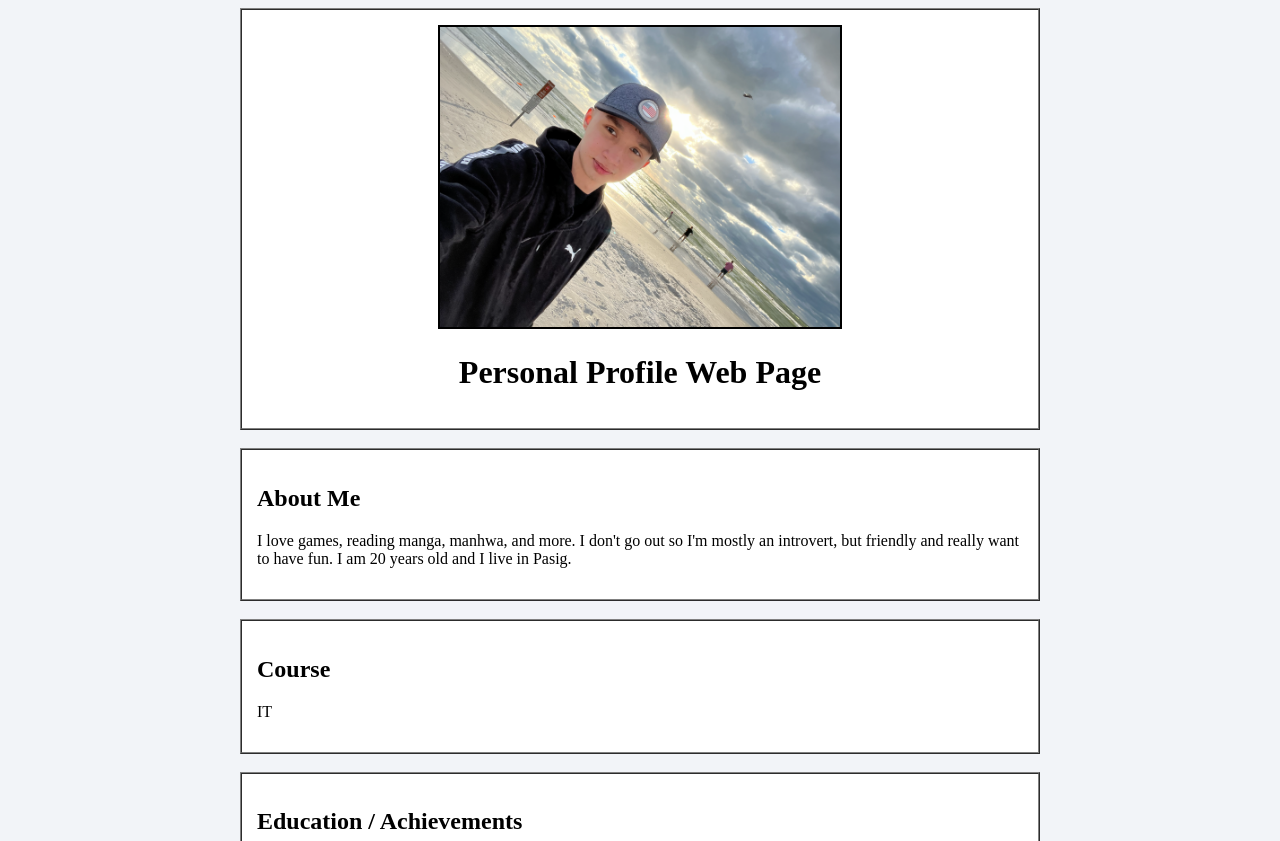
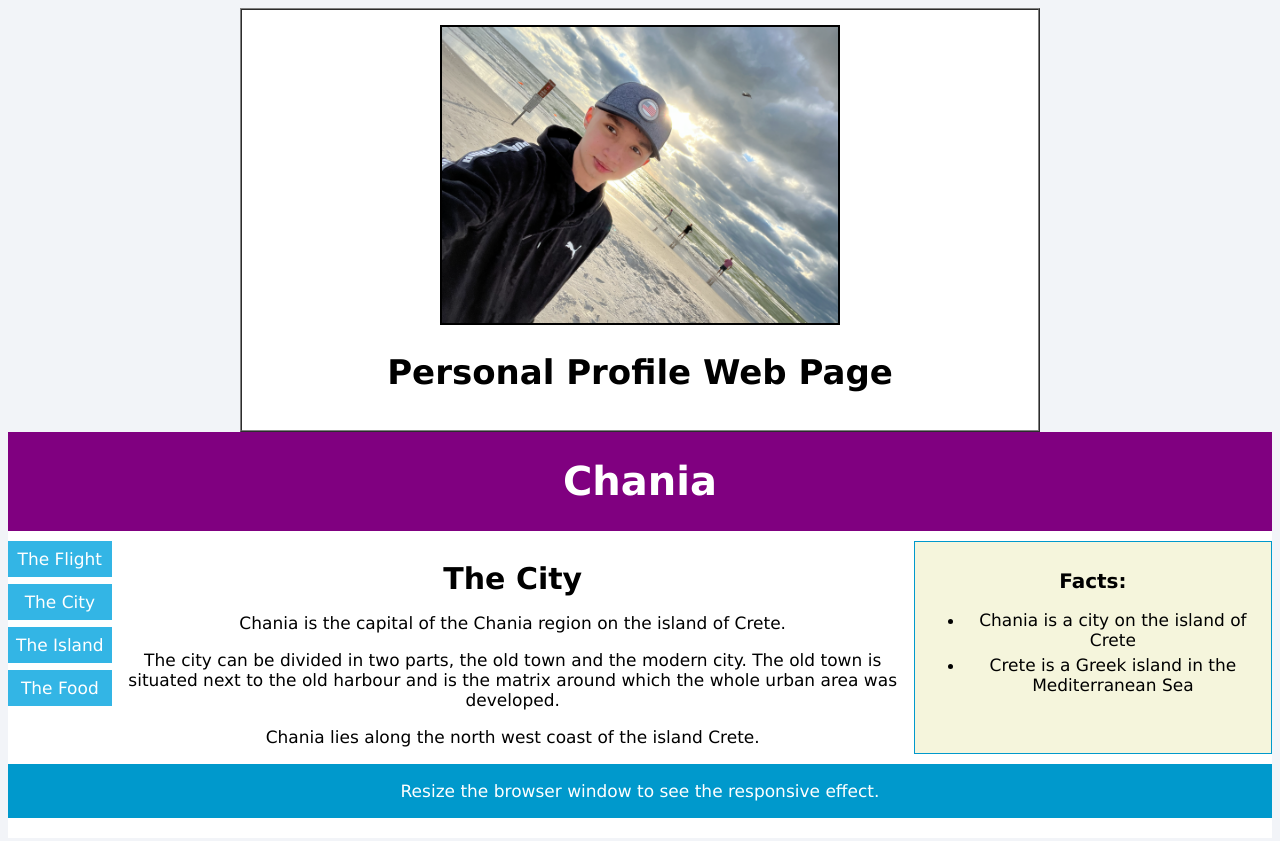
Before and after one commit to EndDepthGames/WEBPROG-CS251_IT253-html-lessons, a plain HTML site: page introduction/index.html in a window 1280 px wide. Shown: the top 841 px of the page. Drawn offline with Linux system fonts and the light colour scheme.

Commit message:
rwd change experiment

```diff
--- /dev/null
+++ b/introduction/css/rwd.css
@@ -0,0 +1,104 @@
+
+* {
+  box-sizing: border-box;
+}
+
+body {
+  font-family: "Lucida Sans", sans-serif;
+  font-size: 17px;
+}
+
+.grid-container {
+  display: grid;
+  grid-template-areas:
+    'header'
+    'menu'
+    'main'
+    'facts'
+    'footer';
+  background-color: white;
+  gap: 10px;
+}
+
+.header {
+  grid-area: header;
+  background-color: purple;
+  text-align: center;
+  color: #ffffff;
+}
+
+.header > h1 {
+  font-size: 40px;
+}
+
+.menu {
+  grid-area: menu;
+  }
+
+.menu ul {
+  list-style-type: none;
+  margin: 0;
+  padding: 0;
+}
+
+.menu li {
+  padding: 8px;
+  margin-bottom: 7px;
+  background-color: #33b5e5;
+  color: #ffffff;
+}
+
+.menu li:hover {
+  background-color: #0099cc;
+}
+
+.content {
+  grid-area: main;
+}
+
+.content > h1 {
+  font-size: 30px;
+  margin-bottom: 7px;
+}
+
+.content > p {
+  margin-bottom: 7px;
+}
+
+.facts {
+  grid-area: facts;
+  border: 1px solid #0099cc;
+  background-color: beige;
+  padding: 10px;
+}
+
+.facts > h2 {
+  font-size: 20px;
+}
+
+.facts li {
+  margin-bottom: 5px;
+}
+
+.footer {
+  grid-area: footer;
+  background-color: #0099cc;
+  color: #ffffff;
+  text-align: center;
+}
+
+@media (min-width: 600px) {
+  .header {grid-area: 1 / span 6;}
+  .menu {grid-area: 2 / span 1;}
+  .content {grid-area: 2 / span 4;}
+  .facts {grid-area: 3 / span 6;}
+  .footer {grid-area: 4 / span 6;}
+}
+
+@media (min-width: 768px) {
+  .header {grid-area: 1 / span 6;}
+  .menu {grid-area: 2 / span 1;}
+  .content {grid-area: 2 / span 4;}
+  .facts {grid-area: 2 / span 1;}
+  .footer {grid-area: 3 / span 6;}
+}
--- a/introduction/index.html
+++ b/introduction/index.html
@@ -1,6 +1,9 @@
 <!DOCTYPE html>
 <html>
 <head>
+<link rel="stylesheet" href="css/rwd.css?version=0.1">
+<meta name="viewport" content="width=device-width, initial-scale=1.0">
+
 <title>Personal Profile Web Page</title>
 </head>
 <body bgcolor="#f2f4f8">
@@ -15,6 +18,38 @@
     </td>
   </tr>
 </table>
+
+<div class="grid-container">
+
+<div class="header"><h1>Chania</h1></div>
+
+<div class="menu">
+  <ul>
+    <li>The Flight</li>
+    <li>The City</li>
+    <li>The Island</li>
+    <li>The Food</li>
+  </ul>
+</div>
+
+<div class="content">
+  <h1>The City</h1>
+  <p>Chania is the capital of the Chania region on the island of Crete.</p>
+  <p>The city can be divided in two parts, the old town and the modern city. The old town is situated next to the old harbour and is the matrix around which the whole urban area was developed.</p>
+  <p>Chania lies along the north west coast of the island Crete.</p>
+</div>
+
+<div class="facts">
+  <h2>Facts:</h2>
+  <ul>
+    <li>Chania is a city on the island of Crete</li>
+    <li>Crete is a Greek island in the Mediterranean Sea</li>
+  </ul>
+</div>
+
+<div class="footer"><p>Resize the browser window to see the responsive effect.</p></div>
+
+</div>
 
 <br>
 <!--This will be my introduction  -->
```
